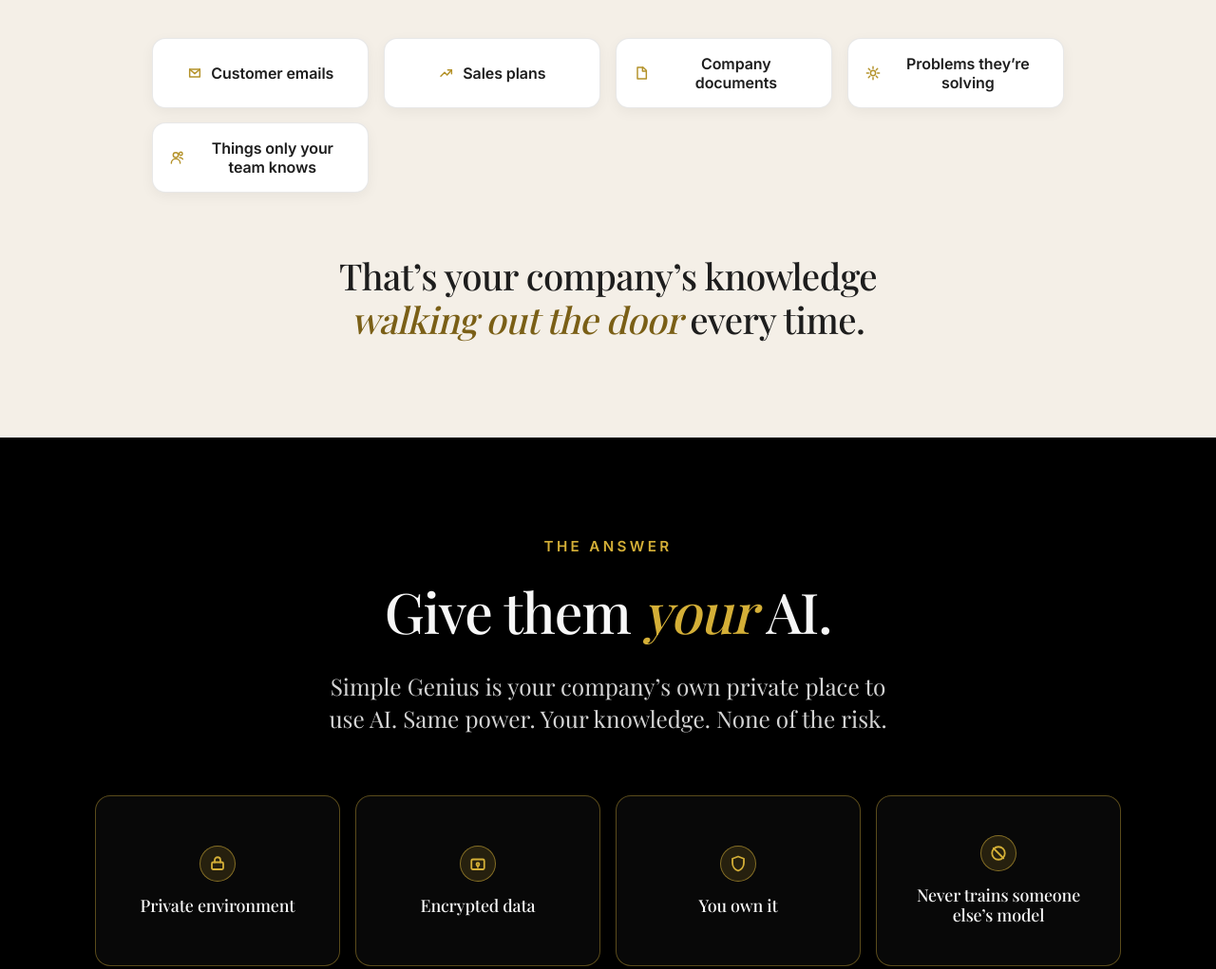
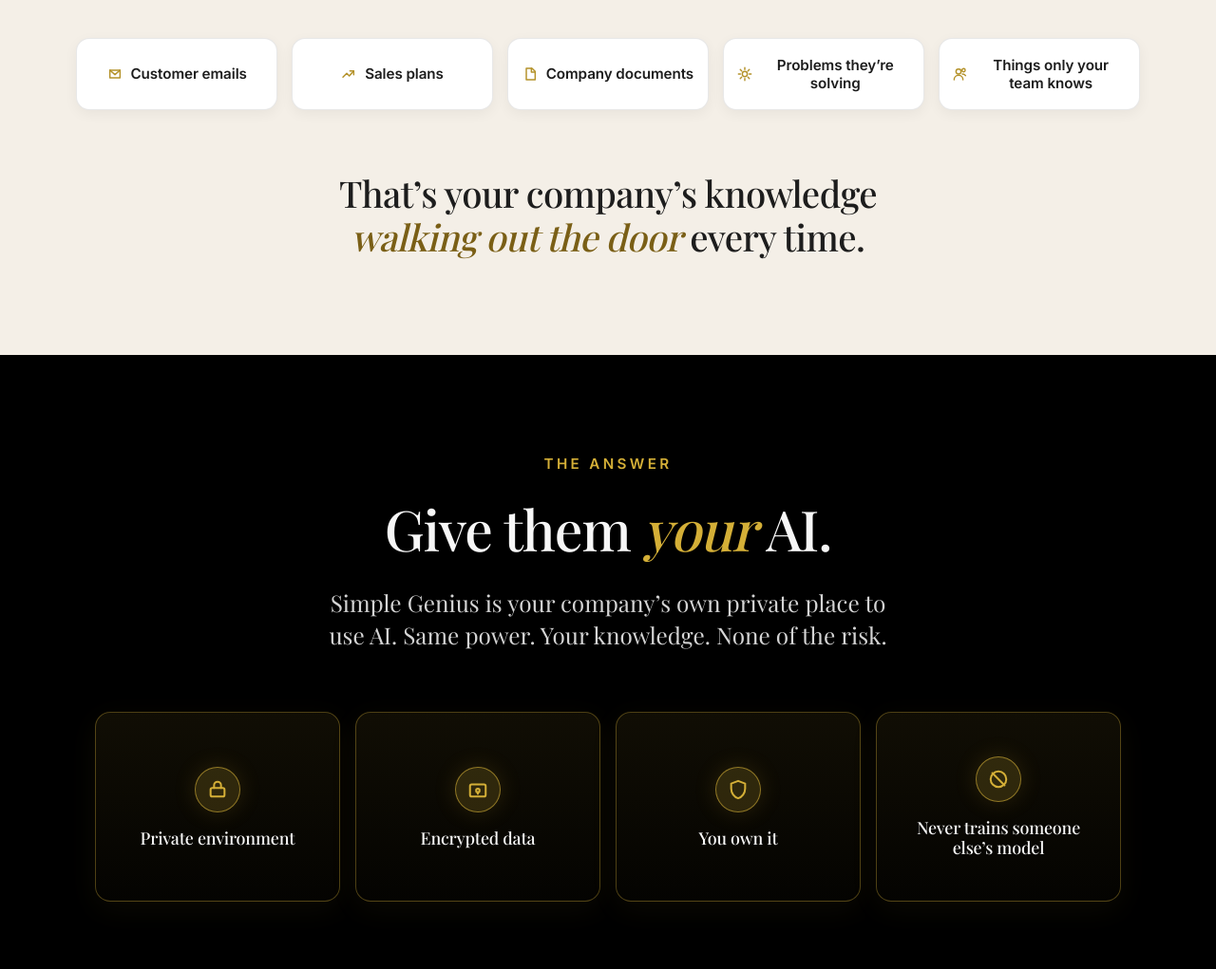
Before and after one commit to SamNorris11/simplegenius, a website: page security.html in a window 1280 px wide. Shown: the part 900-1921 px from the top of the page at 95% size. Drawn offline with nearby package versions, Linux system fonts and the light colour scheme; a web font is replaced by a local one.

Commit message:
Security: 5-column chip grid, richer attr cards

```diff
--- a/security.html
+++ b/security.html
@@ -66,8 +66,11 @@
      Big lede + chip grid + closer line.
      ========================================================= */
   .sec-pattern{}
-  .sec-pattern__chips{margin:clamp(2.5rem,4.5vw,3.75rem) auto 0;display:grid;grid-template-columns:repeat(auto-fit, minmax(200px, 1fr));gap:.9rem 1rem;max-width:960px;}
-  .sec-pattern__chip{display:flex;align-items:center;justify-content:center;gap:.6rem;font-family:'Inter',sans-serif;font-weight:600;font-size:clamp(1rem,1.2vw,1.15rem);letter-spacing:-.005em;color:#1D1D1D;background:#FFFFFF;border:1px solid rgba(29,29,29,.1);padding:1rem 1.15rem;border-radius:14px;box-shadow:0 4px 14px rgba(29,29,29,.05);text-align:center;line-height:1.25;}
+  .sec-pattern__chips{margin:clamp(2.5rem,4.5vw,3.75rem) auto 0;display:grid;grid-template-columns:repeat(5, minmax(0,1fr));gap:.9rem;max-width:1120px;}
+  @media (max-width:1080px){.sec-pattern__chips{grid-template-columns:repeat(3, minmax(0,1fr));max-width:760px;}}
+  @media (max-width:640px){.sec-pattern__chips{grid-template-columns:repeat(2, minmax(0,1fr));max-width:520px;gap:.75rem;}}
+  @media (max-width:420px){.sec-pattern__chips{grid-template-columns:1fr;}}
+  .sec-pattern__chip{display:flex;align-items:center;justify-content:center;gap:.55rem;font-family:'Inter',sans-serif;font-weight:600;font-size:clamp(.95rem,1.05vw,1.05rem);letter-spacing:-.005em;color:#1D1D1D;background:#FFFFFF;border:1px solid rgba(29,29,29,.1);padding:1.1rem .9rem;border-radius:14px;box-shadow:0 4px 14px rgba(29,29,29,.05);text-align:center;line-height:1.25;min-height:74px;}
   .sec-pattern__chip svg{width:16px;height:16px;flex:0 0 auto;color:#B4922A;stroke-width:2.2;}
   .sec-pattern__close{margin:clamp(3rem,5vw,4rem) auto 0;text-align:center;font-family:'Playfair Display',serif;font-weight:500;font-size:clamp(1.65rem,3vw,2.4rem);line-height:1.2;letter-spacing:-.015em;max-width:26ch;text-wrap:balance;color:#1D1D1D;}
   .sec-pattern__close em{font-style:italic;color:#7A5F16;}
@@ -79,9 +82,9 @@
   .sec-answer__attrs{margin:clamp(2.75rem,5vw,4rem) auto 0;display:grid;grid-template-columns:repeat(4, minmax(0,1fr));gap:1rem 1rem;max-width:1080px;}
   @media (max-width:900px){.sec-answer__attrs{grid-template-columns:repeat(2, minmax(0,1fr));max-width:640px;}}
   @media (max-width:520px){.sec-answer__attrs{grid-template-columns:1fr;max-width:420px;}}
-  .sec-answer__attr{background:rgba(255,255,255,.03);border:1.5px solid rgba(212,175,55,.4);border-radius:16px;padding:clamp(1.5rem,2.4vw,1.85rem) clamp(1rem,1.5vw,1.35rem);text-align:center;display:flex;flex-direction:column;align-items:center;gap:.85rem;min-height:clamp(150px,15vw,180px);justify-content:center;}
-  .sec-answer__attr-icon{width:38px;height:38px;border-radius:50%;background:rgba(212,175,55,.15);border:1.5px solid rgba(212,175,55,.55);display:flex;align-items:center;justify-content:center;color:#D4AF37;}
-  .sec-answer__attr-icon svg{width:18px;height:18px;stroke-width:2.4;}
+  .sec-answer__attr{background:linear-gradient(180deg, rgba(212,175,55,.08), rgba(212,175,55,.02));border:1.5px solid rgba(212,175,55,.35);border-radius:16px;padding:clamp(1.75rem,2.6vw,2.15rem) clamp(1rem,1.5vw,1.35rem);text-align:center;display:flex;flex-direction:column;align-items:center;gap:1rem;min-height:clamp(170px,17vw,200px);justify-content:center;box-shadow:0 8px 32px rgba(212,175,55,.06);}
+  .sec-answer__attr-icon{width:48px;height:48px;border-radius:50%;background:rgba(212,175,55,.18);border:1.5px solid rgba(212,175,55,.6);display:flex;align-items:center;justify-content:center;color:#D4AF37;box-shadow:0 0 24px rgba(212,175,55,.15);}
+  .sec-answer__attr-icon svg{width:22px;height:22px;stroke-width:2.2;}
   .sec-answer__attr p{font-family:'Playfair Display',serif;font-weight:500;font-size:clamp(1.1rem,1.4vw,1.3rem);line-height:1.2;color:#F7F7F7;margin:0;letter-spacing:-.01em;text-wrap:balance;}
 
   /* =========================================================
```
